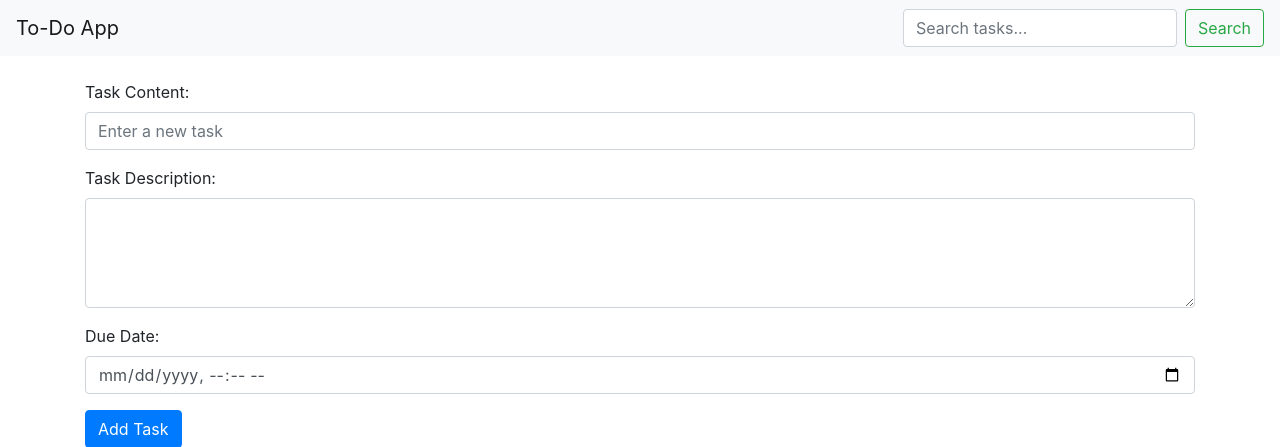
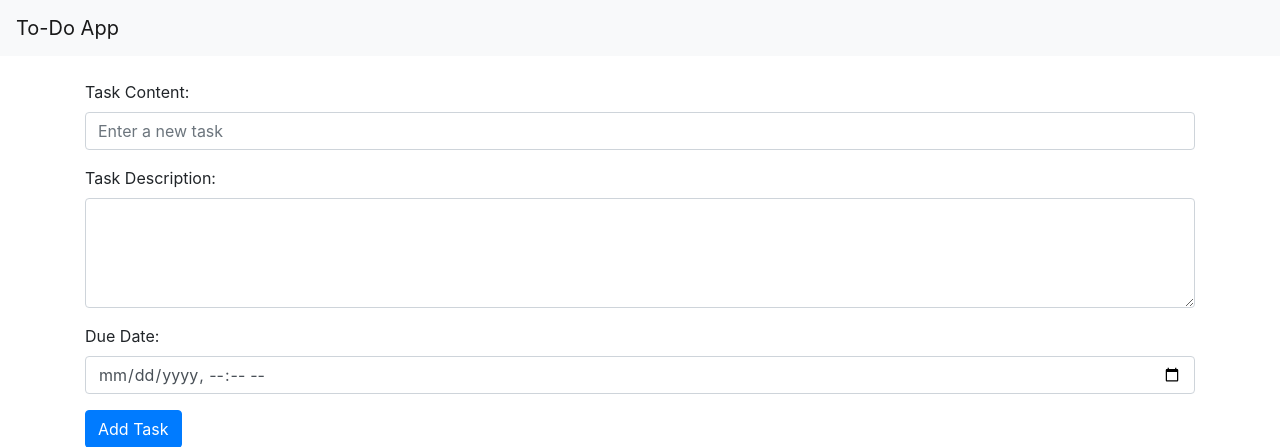
Before and after one commit to sonle9502/study-Flask-webapp, a Flask app: page /add in a window 1280 px wide. Shown: the top 447 px of the page. Run offline with Flask 3, Linux system fonts and the light colour scheme; some libraries are stand-ins or nearby versions.

Commit message:
delete search button of base.html

```diff
--- a/templates/base.html
+++ b/templates/base.html
@@ -11,12 +11,6 @@
 <body>
     <nav class="navbar navbar-expand-lg navbar-light bg-light">
         <a class="navbar-brand" href="{{ url_for('index') }}">To-Do App</a>
-        <div class="collapse navbar-collapse">
-            <form class="form-inline my-2 my-lg-0" action="{{ url_for('search') }}" method="GET">
-                <input class="form-control mr-sm-2" type="search" placeholder="Search tasks..." name="query">
-                <button class="btn btn-outline-success my-2 my-sm-0" type="submit">Search</button>
-            </form>
-        </div>
     </nav>
     <div class="container mt-4">
         {% block content %}{% endblock %}
```
